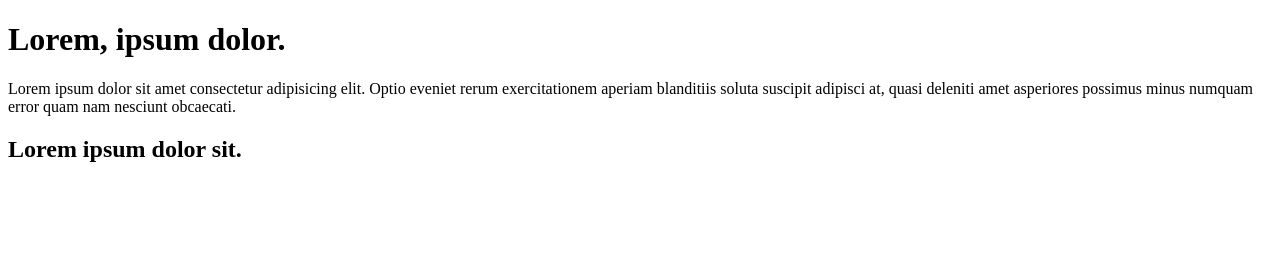
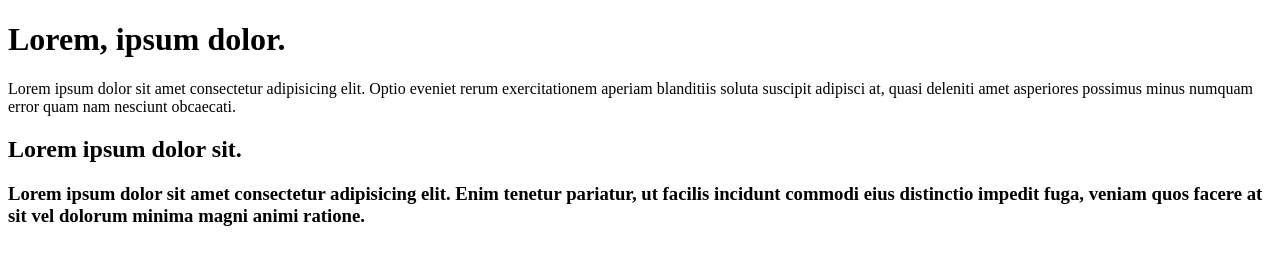
Before and after one commit to guilo3229/master, a plain HTML site: page prueba.html in a window 1280 px wide. Drawn offline with Linux system fonts and the light colour scheme.

Commit message:
nueva version con h3

```diff
--- a/prueba.html
+++ b/prueba.html
@@ -10,5 +10,6 @@
     <h1>Lorem, ipsum dolor.</h1>
     <p>Lorem ipsum dolor sit amet consectetur adipisicing elit. Optio eveniet rerum exercitationem aperiam blanditiis soluta suscipit adipisci at, quasi deleniti amet asperiores possimus minus numquam error quam nam nesciunt obcaecati.</p>
     <h2>Lorem ipsum dolor sit.</h2>
+    <h3>Lorem ipsum dolor sit amet consectetur adipisicing elit. Enim tenetur pariatur, ut facilis incidunt commodi eius distinctio impedit fuga, veniam quos facere at sit vel dolorum minima magni animi ratione.</h3>
 </body>
 </html>
```
